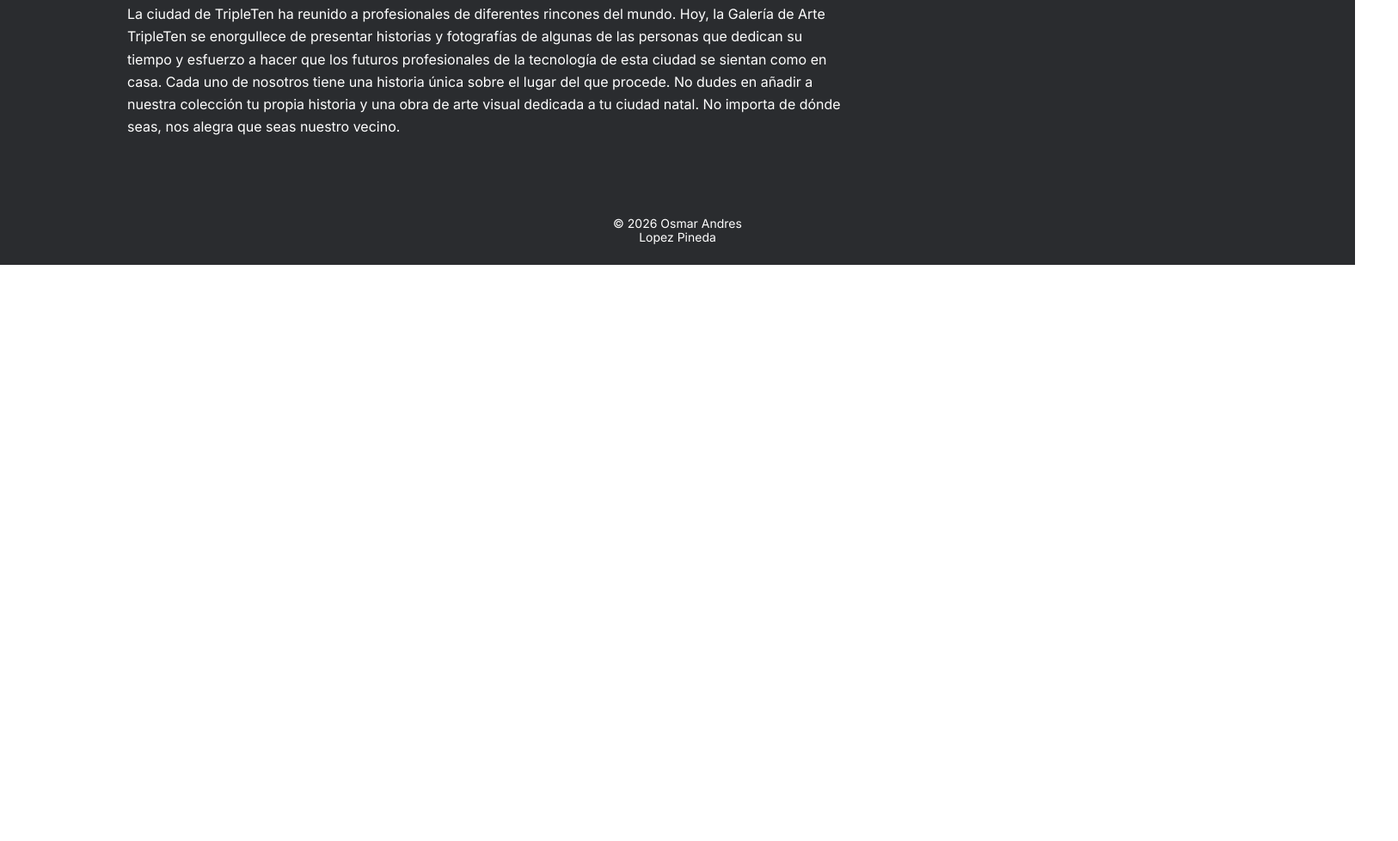
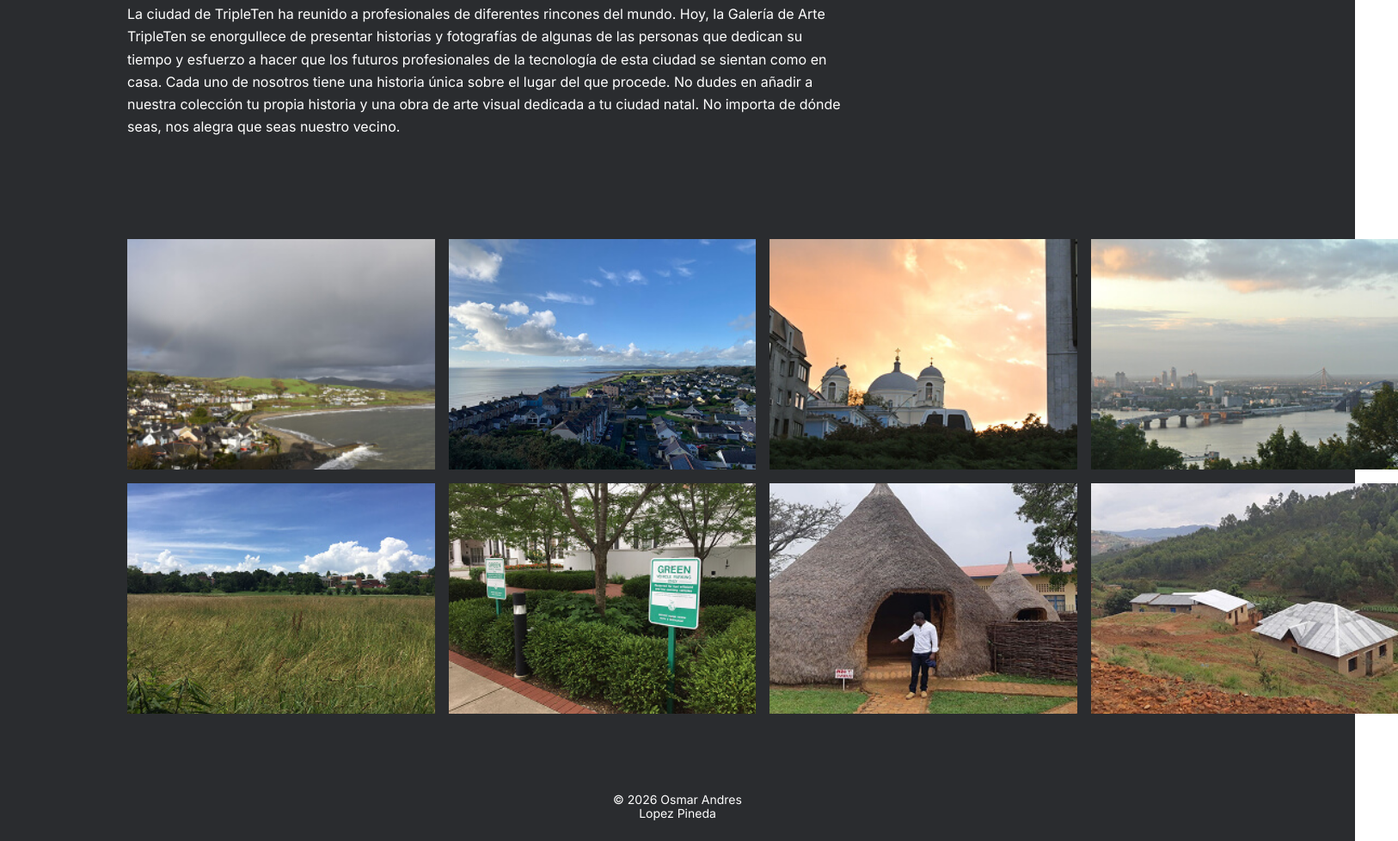
Before and after one commit to OsmarAndresLopezPineda/web_project_homeland, a plain HTML site: page index.html in a window 1280 px wide. Shown: the part 1856-2834 px from the top of the page at 86% size, 1626 px wide, since content can reach past the window. Before the commit the page ends 2164 px from the top, so only its background shows below. Drawn offline with Linux system fonts and the light colour scheme.

Commit message:
feat: Photo Galery

```diff
--- /dev/null
+++ b/blocks/galery.css
@@ -0,0 +1,53 @@
+.galery {
+  /* Padding Mobile */
+  padding-top: 38px;
+}
+
+.galery__list {
+  /*Posicionamiento*/
+  display: grid;
+  gap: 12px;
+
+  margin: 0;
+  padding: 0;
+
+  /*Caracteristuicas de lista*/
+  list-style: none;
+}
+
+.galery__item {
+}
+
+.galery__photo {
+  width: 100%;
+  /*Convertimos en bloque para eliminar el espacio inferior*/
+  display: block;
+}
+
+/* Espacio tablet */
+@media screen and (min-width: 544px) {
+  .galery {
+    padding-top: 64px;
+  }
+
+  .galery__list {
+    /*Posicionamiento*/
+    grid-template-columns: repeat(2, 1fr);
+    gap: 16px;
+  }
+}
+
+/* Espacio Desktop */
+@media screen and (min-width: 1024px) {
+  .galery {
+    padding-top: 118px;
+  }
+
+  .galery__list {
+    /*Posicionamiento*/
+    grid-template-columns: repeat(4, 1fr);
+    width: calc(100% + 198px);
+    height: auto;
+    gap: 16px;
+  }
+}
--- a/index.html
+++ b/index.html
@@ -65,6 +65,66 @@
             nos alegra que seas nuestro vecino.
           </p>
         </section>
+        <section id="galery" class="galery">
+          <ul class="galery__list">
+            <li class="galery__item">
+              <img
+                class="galery__photo"
+                src="./images/item-1.jpg"
+                alt="Image of the coast"
+              />
+            </li>
+            <li class="galery__item">
+              <img
+                class="galery__photo"
+                src="./images/item-2.jpg"
+                alt="Image of the coastal town"
+              />
+            </li>
+            <li class="galery__item">
+              <img
+                class="galery__photo"
+                src="./images/item-3.jpg"
+                alt="Image of church dome at sunset"
+              />
+            </li>
+            <li class="galery__item">
+              <img
+                class="galery__photo"
+                src="./images/item-4.jpg"
+                alt="Image of bridge to the city"
+              />
+            </li>
+            <li class="galery__item">
+              <img
+                class="galery__photo"
+                src="./images/item-5.jpg"
+                alt="Image of grass in the countryside"
+              />
+            </li>
+            <li class="galery__item">
+              <img
+                class="galery__photo"
+                src="./images/item-6.jpg"
+                alt="Image of planter with shrubs and trees"
+              />
+            </li>
+            <li class="galery__item">
+              <img
+                class="galery__photo"
+                src="./images/item-7.jpg"
+                alt="Image of cone-shaped straw hause"
+              />
+            </li>
+            <li class="galery__item">
+              <img
+                class="galery__photo"
+                src="./images/item-8.jpg"
+                alt="Image of houses in the countryside"
+              />
+            </li>
+          </ul>
+        </section>
       </main>
       <footer id="contact" class="footer">
         <p class="footer__author">&copy; 2026 Osmar Andres Lopez Pineda</p>
--- a/pages/index.css
+++ b/pages/index.css
@@ -3,4 +3,5 @@
 @import url("../blocks/page.css");
 @import url("../blocks/header.css");
 @import url("../blocks/intro.css");
+@import url("../blocks/galery.css");
 @import url("../blocks/footer.css");
```
Also changed, not shown: images/Berea_EE-UU.jpg (added), images/Catedral-Guadalajara.jpg (added), images/Cricieth-Gales.jpg (added), images/Muramvya_Burundi.jpg (added), images/item-1.jpg (added), images/item-2.jpg (added), images/item-3.jpg (added), images/item-4.jpg (added), images/item-5.jpg (added), images/item-6.jpg (added), images/item-7.jpg (added), images/item-8.jpg (added), 1 other file.
